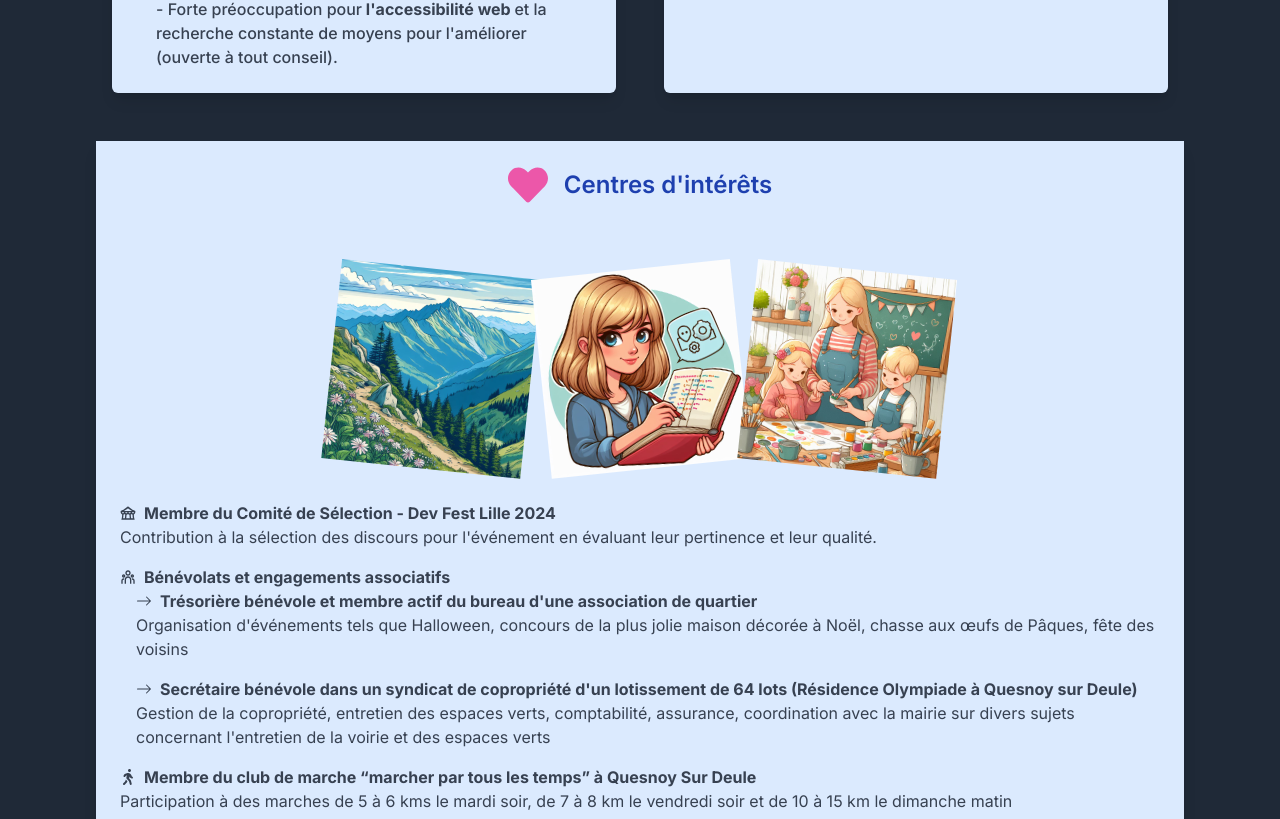
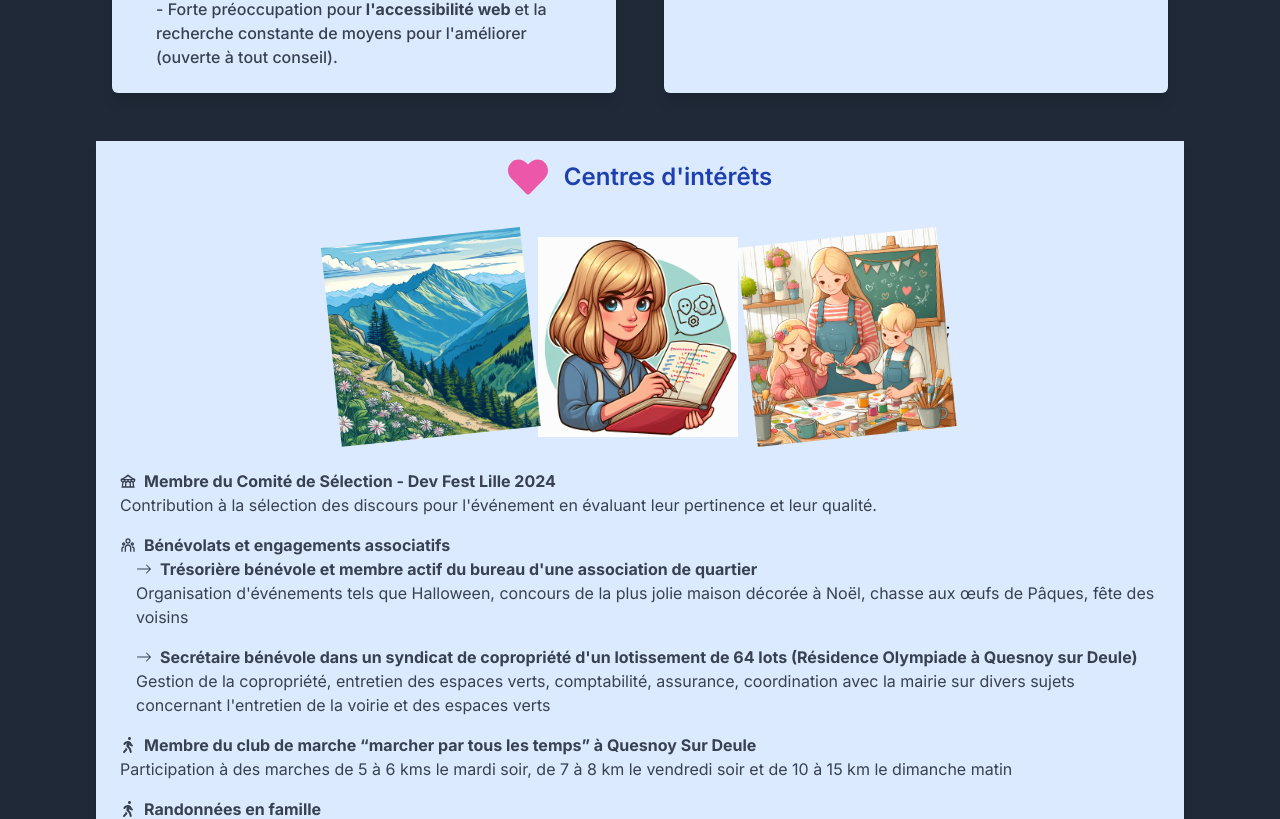
Before and after one commit to PriscilliaAmmeux/my_portfolio, a Next.js app: page /about in a window 1280 px wide. Shown: the part 2353-3172 px from the top of the page. Built offline with nearby package versions, Linux system fonts and the light colour scheme.

Commit message:
random image for mobile +  responsive section carreer and interest

```diff
--- a/src/app/ui/carreer/carreer.tsx
+++ b/src/app/ui/carreer/carreer.tsx
@@ -2,12 +2,13 @@ import { MdWork } from "react-icons/md";
 import Image from "next/image";
 import styles from "../../styles/variables.module.css";
 import jobs from "../../../data/jobs.json";
+import ImageList from "../components/imageList/imageList";
 
 const images = [
   {
     src: "/OIG3.jpeg",
     alt: "picture of a woman in front of a computer",
-    hideOnSmallScreen: false,
+    hideOnSmallScreen: true,
   },
   { src: "/bank.jpeg", alt: "picture of montains", hideOnSmallScreen: true },
   { src: "/writing.jpeg", alt: "hand writing", hideOnSmallScreen: true },
@@ -17,23 +18,10 @@ const images = [
     hideOnSmallScreen: true,
   },
 ];
+const randomIndex = Math.floor(Math.random() * images.length);
+images[randomIndex].hideOnSmallScreen = false;
 
 export default function Carreer() {
-  const renderImages = () =>
-    images.map((image, index) => (
-      <Image
-        key={index}
-        className={`${index % 2 === 0 ? "transform -rotate-6" : ""} pt-4 ${
-          image.hideOnSmallScreen ? "sm:hidden md:block" : ""
-        }`}
-        src={image.src}
-        alt={image.alt}
-        width={200}
-        height={37}
-        priority
-      />
-    ));
-
   const renderTasks = (tasks: any[]) =>
     tasks.map((task, taskIndex) => <li key={taskIndex}>{task}</li>);
 
@@ -46,7 +34,7 @@ export default function Carreer() {
         </h1>
       </div>
       <div className="relative flex flex-col sm:flex-row items-center justify-center space-x-0 sm:space-x-2 mb-10">
-        {renderImages()}
+        <ImageList images={images} />
       </div>
       <ul className="list-disc ml-6">
         {jobs.map((job, index) => (
--- /dev/null
+++ b/src/app/ui/components/imageList/imageList.tsx
@@ -0,0 +1,31 @@
+import Image from "next/image";
+
+interface ImageProps {
+  src: string;
+  alt: string;
+  hideOnSmallScreen: boolean;
+}
+
+interface ImageListProps {
+  images: ImageProps[];
+}
+
+const ImageList: React.FC<ImageListProps> = ({ images }) => (
+  <>
+    {images.map((image, index) => (
+      <Image
+        key={index}
+        className={`${index % 2 === 0 ? "transform -rotate-6" : ""} pt-4 ${
+          image.hideOnSmallScreen ? "hidden sm:block" : ""
+        }`}
+        src={image.src}
+        alt={image.alt}
+        width={200}
+        height={37}
+        priority
+      />
+    ))}
+  </>
+);
+
+export default ImageList;
--- a/src/app/ui/interests/interests.tsx
+++ b/src/app/ui/interests/interests.tsx
@@ -5,42 +5,36 @@ import { RiTeamLine } from "react-icons/ri";
 import { BsArrowRight } from "react-icons/bs";
 import { FaHeart } from "react-icons/fa";
 import Image from "next/image";
+import ImageList from "../components/imageList/imageList";
+
+const images = [
+  {
+    src: "/montains.jpeg",
+    alt: "picture of montains",
+    hideOnSmallScreen: true,
+  },
+  { src: "/writing.jpeg", alt: "hand writing", hideOnSmallScreen: true },
+  {
+    src: "/paint.jpeg",
+    alt: "mum with children who are painting",
+    hideOnSmallScreen: true,
+  },
+];
+
+const randomIndex = Math.floor(Math.random() * images.length);
+images[randomIndex].hideOnSmallScreen = false;
 
 export default function Interests() {
   return (
-    <section className="mt-8 pt-6 bg-blue-100 w-full p-6 shadow-lg">
-      <div className="flex items-center justify-center mb-12">
+    <section className="mt-8 pt-4 bg-blue-100 w-full p-6 shadow-lg">
+      <div className="flex items-center justify-center mb-6">
         <FaHeart size={40} color="rgba(240, 50, 148, 0.8)" />
         <h1 className="ml-4 text-blue-800 text-2xl font-semibold">
           Centres d'intérêts
         </h1>
       </div>
       <div className="relative flex flex-col md:flex-row items-center justify-center space-y-2 md:space-y-0 md:space-x-2">
-        {" "}
-        <Image
-          className="pt-4 rotate-6"
-          src="/montains.jpeg"
-          alt="picture of montains"
-          width={200}
-          height={37}
-          priority
-        />
-        <Image
-          className="transform -rotate-6 pt-4"
-          src="/writing.jpeg"
-          alt="hand writing "
-          width={200}
-          height={37}
-          priority
-        />
-        <Image
-          className="pt-4 rotate-6"
-          src="/paint.jpeg"
-          alt="mum with children who are painting"
-          width={200}
-          height={37}
-          priority
-        />
+        <ImageList images={images} />;
       </div>
       <section className="mb-4 text-gray-700 pt-8">
         <div className="flex items-center ">
```
